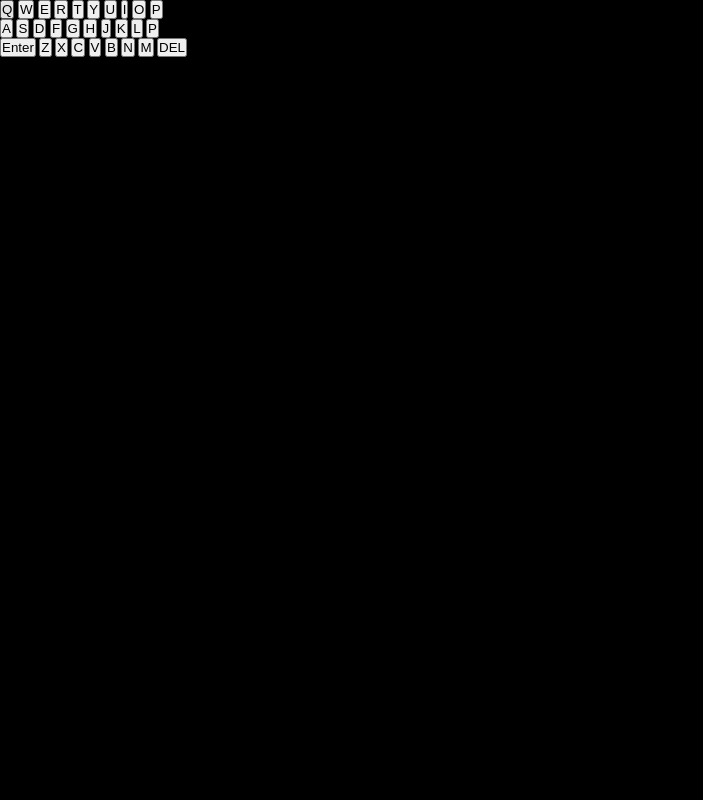
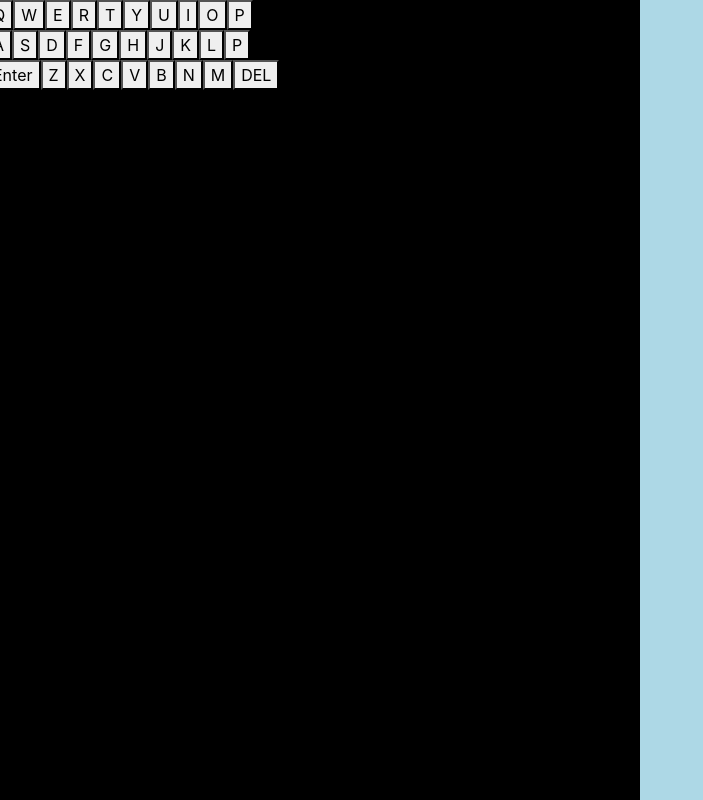
Before and after one commit to witseie-elen4010/2022-group-lab-015, a website: page views/gameplay/multiplayer.html in a window 1280 px wide. Shown: the whole page, without its empty margins (0-703 px from the left). Drawn offline with nearby package versions, Linux system fonts and the light colour scheme; files that its build step writes are made by us from their sources.

Commit message:
use bootsrap to divide screen for multiplayer mode

```diff
--- /dev/null
+++ b/public/css/MultiplayerGameBoard.css
@@ -0,0 +1,18 @@
+.player1-side-left, .player2-side-right {
+    height:50vh;
+    width:100%;
+}
+
+.player1-side-left{
+    background:black;
+}
+
+@media screen and (min-width:768px) {
+    .player1-side-left, .player2-side-right {
+        height:100vh;
+    }
+}
+
+.player2-side-right {
+    background:lightblue;
+}
--- a/views/gameplay/multiplayer.html
+++ b/views/gameplay/multiplayer.html
@@ -5,8 +5,13 @@
 <head>
     <meta charset="utf-8">
     <title>Multiplayer</title>
-    <script defer src = "/cdn/scripts/gamePlay/gamePlay.js"></script>
-    <link rel="stylesheet" href="/cdn/css/gameBoard.css">
+    <script defer src = "/cdn/scripts/gamePlay/MultiplayerGamePlay.js"></script>
+
+    <!-- CSS only -->
+    <link rel="stylesheet" href="https://maxcdn.bootstrapcdn.com/bootstrap/4.3.1/css/bootstrap.min.css">
+    <script src="https://maxcdn.bootstrapcdn.com/bootstrap/4.3.1/js/bootstrap.min.js"></script>
+
+    <link rel="stylesheet" href="/cdn/css/MultiplayerGameBoard.css">
 </head>
 
 <body>
@@ -14,6 +19,9 @@
     <noscript>JavaScript Error</noscript>
     <div id="root">
         <div id = "game-container">
+            <div class="row no-gutters">
+                <div class="col-md-6 no-gutters">
+                    <div class="player1-side-left">
                         <div class = "gameBoard-Container">
                             <div class ="board" id = "player1-board">
                                 <div class = "game-row" id="gameRow1">
@@ -97,6 +105,11 @@
                                 </div>
                             </div>
                         </div>
+                    </div>
+                </div>
+
+                <div class="col-md-6 no-gutters">
+                    <div class="player2-side-right">
                         <div class = "gameBoard-Container">
                             <div class ="board" id = "player2-board">
                                 <div class = "game-row" id="gameRow1">
@@ -145,6 +158,9 @@
                         </div>
                     </div>
                 </div>
+            </div>
+        </div>
+    </div>
 
 </body>
 
```
Also changed, not shown: public/scripts/gamePlay/MultiplayerGamePlay.js (added). Lines whose indentation alone changed are shown as unchanged.
